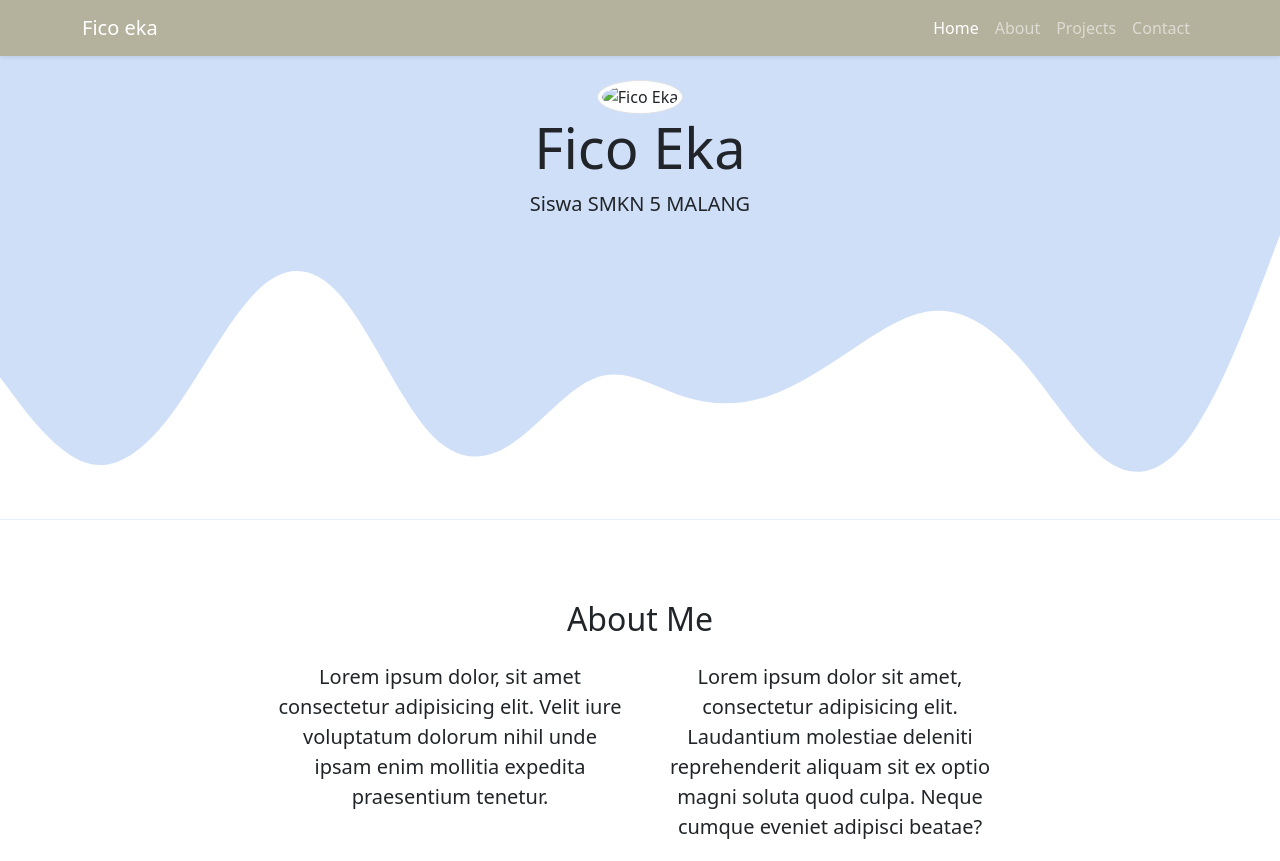
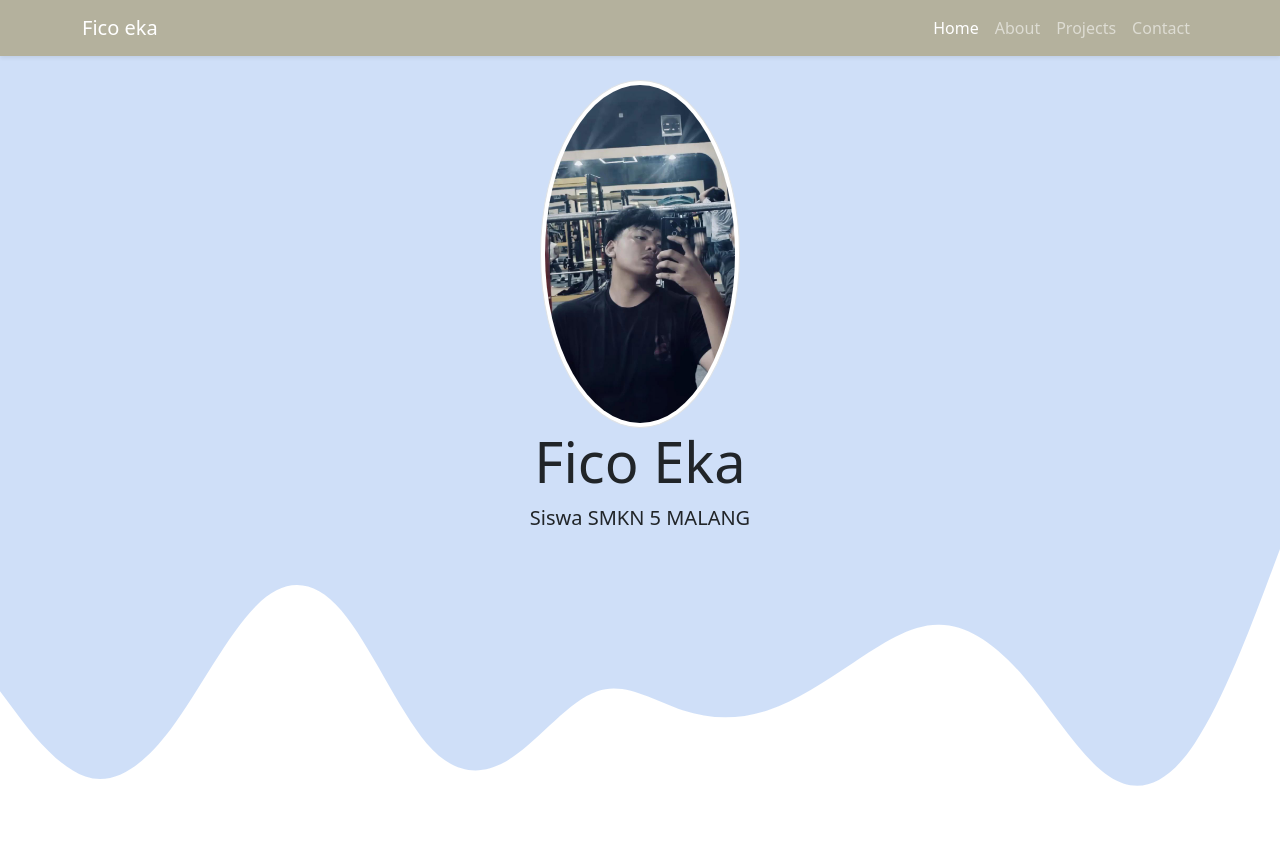
Before and after one commit to ficoeka/ficoeka.github.io, a plain HTML site: page index.html in a window 1280 px wide. Shown: the top 861 px of the page. Drawn offline with nearby package versions, Linux system fonts and the light colour scheme; files whose address does not match are found by name.

Commit message:
Update index.html

```diff
--- a/index.html
+++ b/index.html
@@ -43,7 +43,7 @@
     <!-- AKHIR NAVBAR -->
     <!-- Jumbotron -->
     <section class="jumbotron text-center">
-      <img src="img/WhatsApp Image 2025-07-22 at 19.49.39_5e37a8b9.jpg" alt="Fico Eka" width="200" class="rounded-circle img-thumbnail" />
+      <img src="WhatsApp Image 2025-07-22 at 19.49.39_5e37a8b9.jpg" alt="Fico Eka" width="200" class="rounded-circle img-thumbnail" />
       <h1 class="display-4">Fico Eka</h1>
       <p class="lead">Siswa SMKN 5 MALANG</p>
       <svg xmlns="http://www.w3.org/2000/svg" viewBox="0 0 1440 320">
```
